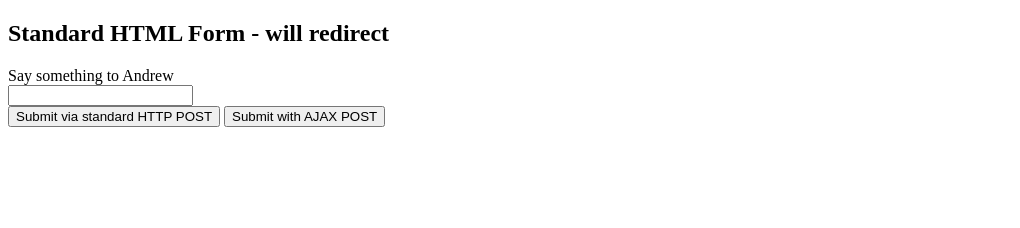
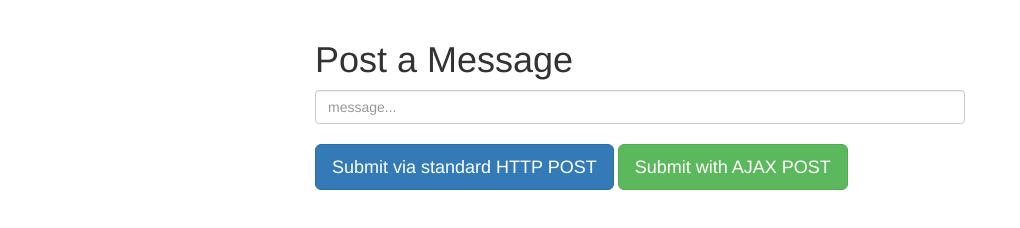
Before and after one commit to snozza/cyf-api, a website: page send.html in a window 1280 px wide. Shown: the whole page, without its empty margins (0-1020 px from the left). Drawn offline with nearby package versions, Linux system fonts and the light colour scheme.

Commit message:
add basic styling

```diff
--- a/index.js
+++ b/index.js
@@ -43,7 +43,7 @@ app.post('/chatroom', (req, res, next) => {
     return res.status(400).send(`Can't send an empty message!`);
   }
   msgs[id] = msg;
-  res.send(`The following message has been sent to chat ID ${id}: ${msg}`);
+  res.send(`Message sent to ID ${id}: ${msg}`);
 });
 
 app.delete('/chatroom', (req, res, next) => {
--- a/public/js/send.js
+++ b/public/js/send.js
@@ -6,6 +6,10 @@
 
   function sendTalk(e) {
     e.preventDefault();
+    const params = msgInput.value;
+    if (!params) {
+      return;
+    }
     const request = new XMLHttpRequest();
 
     request.onreadystatechange = () => {
@@ -13,14 +17,13 @@
         if (request.status === 200) {
           textBox.innerText = request.responseText;
         } else {
-          console.log(request);
           textBox.innerText = `Something went wrong with your request:
-          ${request.status} ${request.statusText}<br>${request.responseText}`;
+          ${request.status} ${request.statusText}
+          ${request.responseText}`;
         }
       }
     }
     const url = '/chatroom?id=cyf';
-    const params = msgInput.value;
     request.open('POST', url, true);
     request.setRequestHeader('Content-Type', 'text/plain');
     request.send(params);
--- a/send.html
+++ b/send.html
@@ -1,20 +1,23 @@
 <!DOCTYPE html>
 <html lang="en">
   <head>
+    <link rel="stylesheet" href="https://maxcdn.bootstrapcdn.com/bootstrap/3.3.7/css/bootstrap.min.css" integrity="sha384-BVYiiSIFeK1dGmJRAkycuHAHRg32OmUcww7on3RYdg4Va+PmSTsz/K68vbdEjh4u" crossorigin="anonymous">
+    <link rel="stylesheet" href="/css/main.css">
     <meta charset="UTF-8">
     <title>Andrew's Chat</title>
   </head>
 
   <body>
-    <section class="intro">
-      <h2>Standard HTML Form - will redirect</h2>
-      <form action="/chatroom?id=cyf" method="POST">
-        Say something to Andrew<br>
-        <input type="text" name="message"><br>
-        <input type="submit" value="Submit via standard HTTP POST">
-        <button class="say-button">Submit with AJAX POST</button>
-      </form>
-      <p class="text-box"></p>
+    <section class="container">
+      <section class="intro">
+        <h1>Post a Message</h2>
+        <form class="msg-form" action="/chatroom?id=cyf" method="POST">
+          <input class="form-control" type="text" name="message" placeholder="message..." required><br>
+          <input class="btn btn-lg btn-primary" type="submit" value="Submit via standard HTTP POST">
+          <button class="btn btn-lg btn-success say-button">Submit with AJAX POST</button>
+        </form>
+        <h3 class="text-box"></h3>
+      </section>
     </section>
     <script src="/js/send.js"></script>
   </body>
```
Also changed, not shown: index.html (+5 -5 lines).
